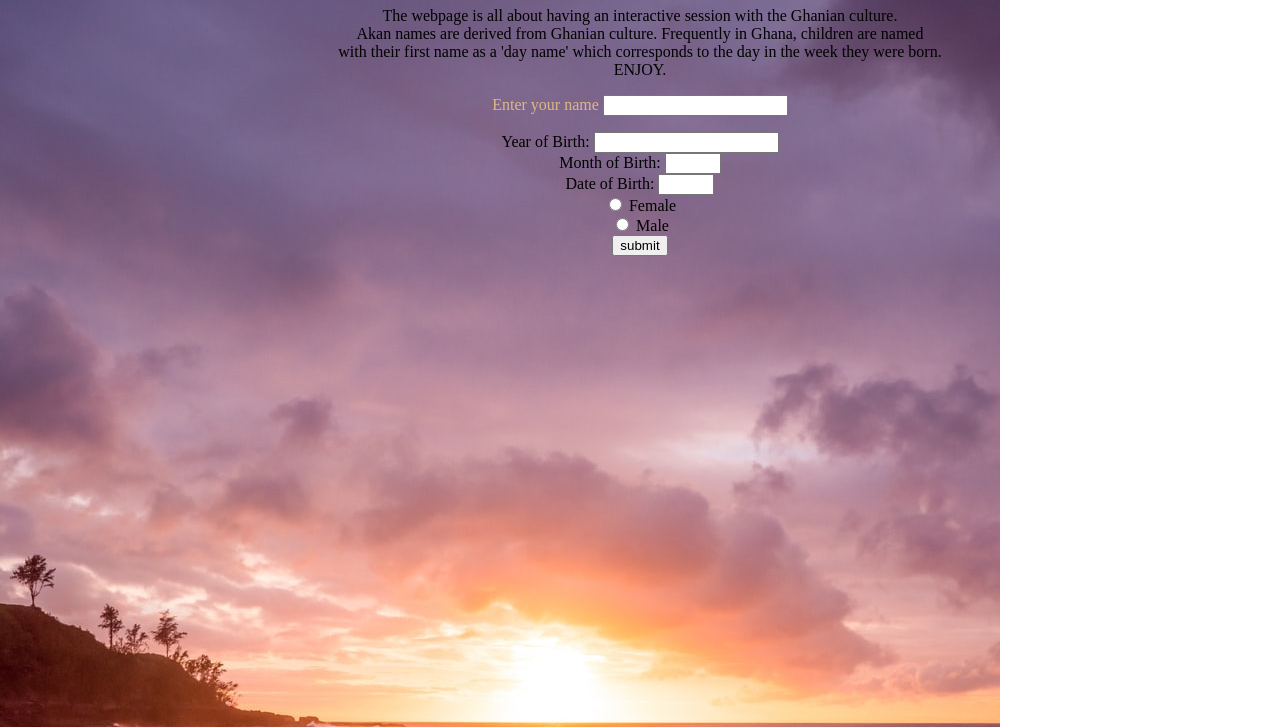
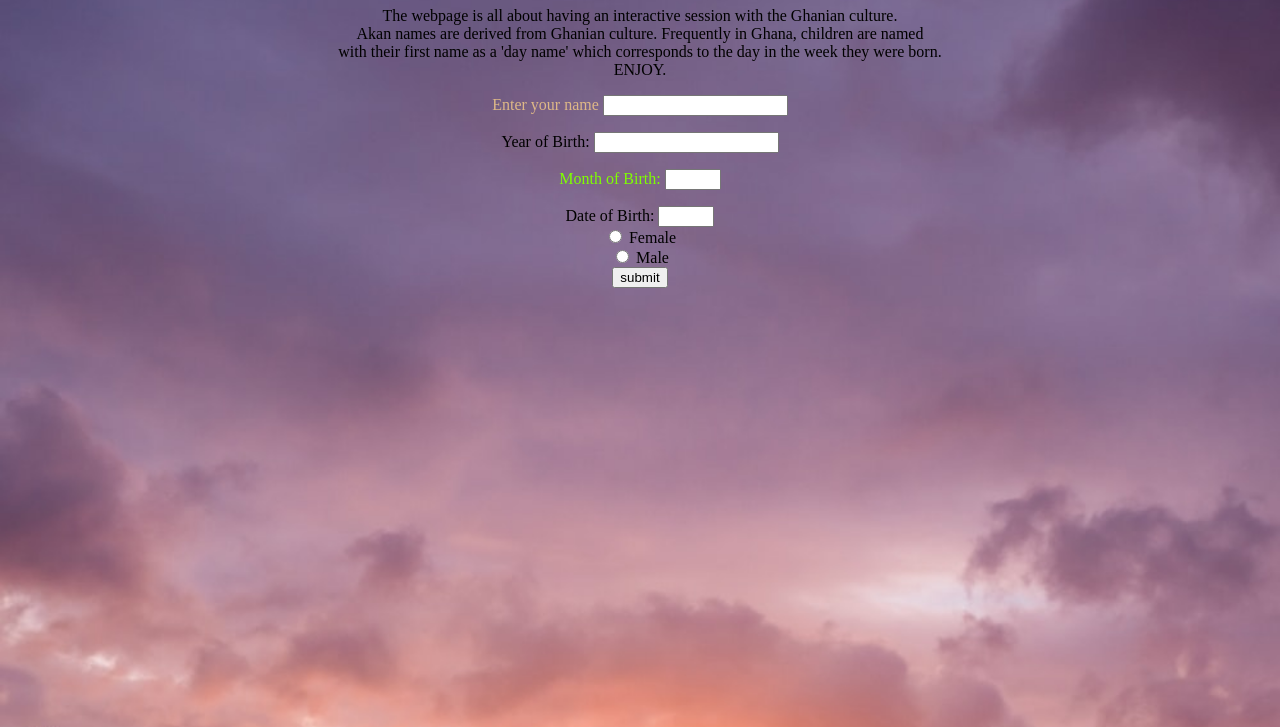
Before and after one commit to Nashke/akan, a plain HTML site: page index.html in a window 1280 px wide. Shown: the part 73-800 px from the top of the page. Drawn offline with Linux system fonts and the light colour scheme.

Commit message:
change image position

```diff
--- a/styles.css
+++ b/styles.css
@@ -1,6 +1,7 @@
 body{
     background-image: url(image/ocean.jpeg);
     background-repeat: no-repeat;
+    background-size: cover;
 }
 h1{
     text-align: center;
@@ -20,3 +21,10 @@ form{
     margin-bottom: 1em;
     color: burlywood;
 }
+.year{
+    margin-bottom: 1em;
+}
+.month{
+    margin-bottom: 1em;
+    color: chartreuse;
+}
```
